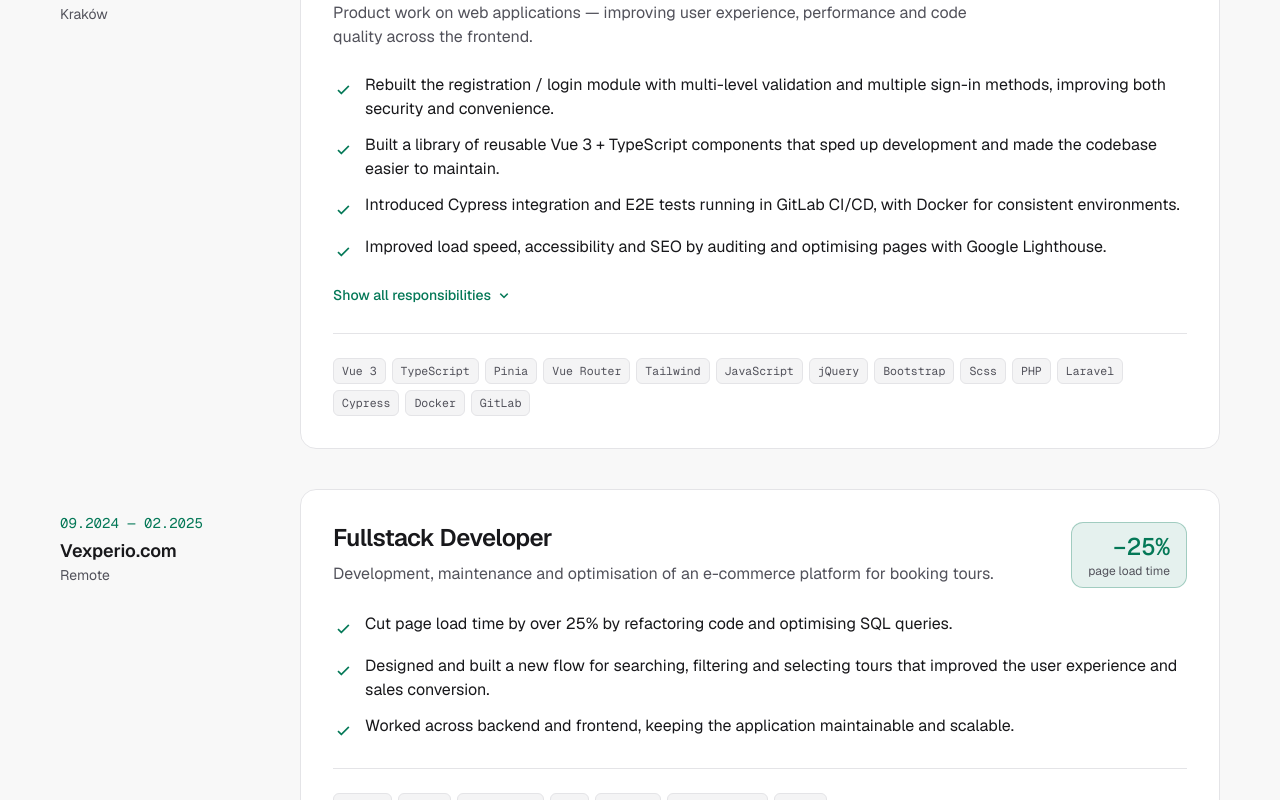
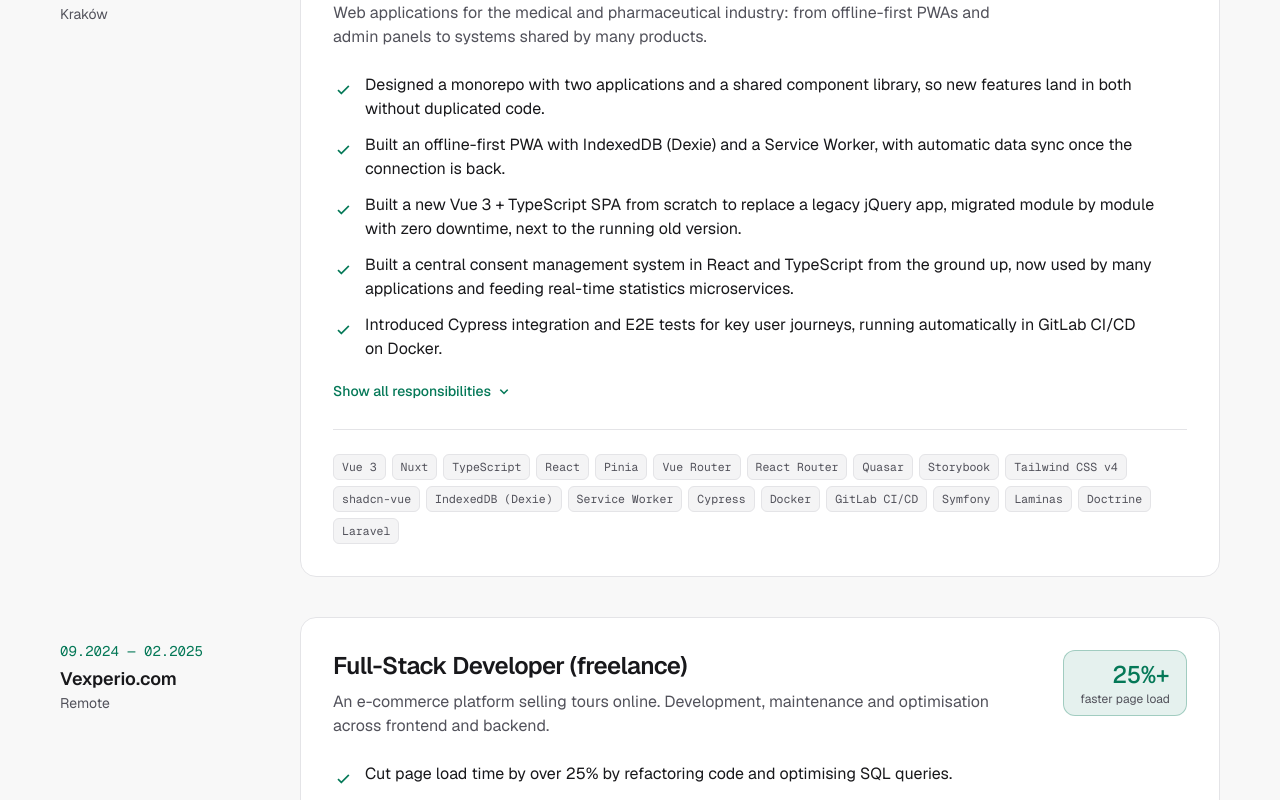
Before and after one commit to Kamil678/kamil-pigulak-portfolio, a Vue app: page / in a window 1280 px wide. Shown: the part 3240-4040 px from the top of the page. Built offline with nearby package versions, Linux system fonts and the light colour scheme; no server answers.

Commit message:
feat: update experience and project descriptions

```diff
--- a/src/data/education.js
+++ b/src/data/education.js
@@ -1,11 +1,11 @@
 export const EDUCATION = [
   {
     institution: { en: "Cracow University of Technology", pl: "Politechnika Krakowska" },
-    period: "2020 – 2024",
+    period: "2020 - 2024",
     degree: { en: "BEng, Automation and Robotics", pl: "Inżynier, Automatyka i Robotyka" },
     field: {
       en: "Programming & Human-Machine Interfaces",
-      pl: "Programowanie i interfejsy człowiek–maszyna",
+      pl: "Programowanie i interfejsy człowiek-maszyna",
     },
     description: {
       en: "Strong focus on programming fundamentals, algorithms and HMI development. Thesis: a responsive web application for monitoring and controlling automated processes.",
@@ -15,7 +15,7 @@ export const EDUCATION = [
 ];
 
 export const COURSES = [
-  { name: "Vue — The Complete Guide (incl. Router & Composition API)", issuer: "Udemy · Maximilian Schwarzmüller", year: "2022" },
+  { name: "Vue - The Complete Guide (incl. Router & Composition API)", issuer: "Udemy · Maximilian Schwarzmüller", year: "2022" },
   { name: "Understanding TypeScript", issuer: "Udemy · Maximilian Schwarzmüller", year: "2022" },
   { name: "Kurs FullStack Developer kompletny od Podstaw do Mastera 72h", issuer: "Udemy · Edutago, Kuba Wąsikowski", year: "2023" },
   { name: "The Ultimate MySQL Bootcamp", issuer: "Udemy", year: "2024" },
--- a/src/data/experiences.js
+++ b/src/data/experiences.js
@@ -6,72 +6,129 @@ export const EXPERIENCES = [
     start: "05.2022",
     end: null,
     description: {
-      en: "Product work on web applications — improving user experience, performance and code quality across the frontend.",
-      pl: "Praca produktowa nad aplikacjami webowymi — poprawa UX, wydajności i jakości kodu po stronie frontendu.",
+      en: "Web applications for the medical and pharmaceutical industry: from offline-first PWAs and admin panels to systems shared by many products.",
+      pl: "Aplikacje webowe dla branży medycznej i farmaceutycznej: od PWA działających offline i paneli administracyjnych po systemy współdzielone przez wiele produktów.",
     },
     highlights: [
       {
-        en: "Rebuilt the registration / login module with multi-level validation and multiple sign-in methods, improving both security and convenience.",
-        pl: "Przebudowałem moduł rejestracji i logowania: wielopoziomowa walidacja i różne metody logowania — więcej bezpieczeństwa i wygody dla użytkowników.",
+        en: "Designed a monorepo with two applications and a shared component library, so new features land in both without duplicated code.",
+        pl: "Zaprojektowałem monorepo z dwiema aplikacjami i wspólną biblioteką komponentów, dzięki czemu nowe funkcje trafiają do obu bez duplikowania kodu.",
       },
       {
-        en: "Built a library of reusable Vue 3 + TypeScript components that sped up development and made the codebase easier to maintain.",
-        pl: "Stworzyłem bibliotekę reużywalnych komponentów Vue 3 + TypeScript, która przyspieszyła development i ułatwiła utrzymanie kodu.",
+        en: "Built an offline-first PWA with IndexedDB (Dexie) and a Service Worker, with automatic data sync once the connection is back.",
+        pl: "Zbudowałem PWA w trybie offline-first na IndexedDB (Dexie) i Service Workerze, z automatyczną synchronizacją danych po odzyskaniu połączenia.",
       },
       {
-        en: "Introduced Cypress integration and E2E tests running in GitLab CI/CD, with Docker for consistent environments.",
-        pl: "Wprowadziłem testy integracyjne i E2E w Cypress, uruchamiane w GitLab CI/CD, z Dockerem dla spójnych środowisk.",
+        en: "Built a new Vue 3 + TypeScript SPA from scratch to replace a legacy jQuery app, migrated module by module with zero downtime, next to the running old version.",
+        pl: "Od zera zbudowałem nowy frontend SPA w Vue 3 + TypeScript w miejsce legacy aplikacji w jQuery. Migrację prowadziłem moduł po module, bez przestojów, obok działającej starej wersji.",
       },
       {
-        en: "Improved load speed, accessibility and SEO by auditing and optimising pages with Google Lighthouse.",
-        pl: "Poprawiłem szybkość ładowania, dostępność i SEO, optymalizując strony na podstawie audytów Google Lighthouse.",
+        en: "Built a central consent management system in React and TypeScript from the ground up, now used by many applications and feeding real-time statistics microservices.",
+        pl: "Od podstaw zbudowałem w React i TypeScript centralny system zarządzania zgodami, z którego korzysta wiele aplikacji, zasilający mikroserwisy statystyk w czasie rzeczywistym.",
+      },
+      {
+        en: "Introduced Cypress integration and E2E tests for key user journeys, running automatically in GitLab CI/CD on Docker.",
+        pl: "Wprowadziłem testy integracyjne i E2E w Cypress dla kluczowych ścieżek użytkownika, uruchamiane automatycznie w GitLab CI/CD w środowisku Docker.",
       },
     ],
     tasks: [
       {
-        en: "Developed a scalable consent management system with a REST API and a centralised database, integrated with microservices for real-time data analysis.",
-        pl: "Rozwijałem skalowalny system zarządzania zgodami z REST API i centralną bazą danych, zintegrowany z mikroserwisami do analizy danych w czasie rzeczywistym.",
+        en: "State management with Pinia, routing with authorization guards and validated CRUD forms in an admin panel.",
+        pl: "Zarządzanie stanem w Pinia, routing z guardami autoryzacji i formularze CRUD z walidacją w panelu administracyjnym.",
       },
       {
-        en: "Implemented a PWA with offline support using resource caching and Service Worker strategies.",
-        pl: "Wdrożyłem PWA z obsługą trybu offline (cache zasobów i strategie Service Workera).",
+        en: "A library of reusable components and composables built on the Quasar design system and documented in Storybook.",
+        pl: "Biblioteka reużywalnych komponentów i composables na bazie design systemu Quasar, udokumentowana w Storybooku.",
       },
       {
-        en: "Worked with the UX/UI team on a new responsive landing page that improved user experience and conversion.",
-        pl: "Współpracowałem z zespołem UX/UI przy nowym, responsywnym landing page'u, który poprawił UX i konwersję.",
+        en: "A token-based design system (Tailwind CSS v4, shadcn-vue) with its own component library.",
+        pl: "Design system oparty na tokenach (Tailwind CSS v4, shadcn-vue) i biblioteka komponentów.",
+      },
+      {
+        en: "A typed API layer and routing with role-based access control.",
+        pl: "Typowana warstwa API i routing z kontrolą dostępu zależną od roli użytkownika.",
+      },
+      {
+        en: "Rewrote key modules (dashboards for every user role, consents, contests) plus registration and login.",
+        pl: "Przepisałem kluczowe moduły (panele dla każdej roli, zgody, konkursy) oraz rejestrację i logowanie.",
+      },
+      {
+        en: "Fully responsive and accessible (WCAG) interfaces, true to the UX/UI designs.",
+        pl: "Interfejsy w pełni responsywne i dostępne (WCAG), zgodne z makietami UX/UI.",
+      },
+      {
+        en: "Faster first render thanks to lazy-loaded modules and asynchronous data fetching.",
+        pl: "Krótszy czas pierwszego renderowania dzięki lazy loadingowi modułów i asynchronicznemu pobieraniu danych.",
+      },
+      {
+        en: "A new landing page built with the UX/UI team and tuned with Lighthouse: faster loading, better SEO and higher conversion.",
+        pl: "Nowy landing page stworzony z zespołem UX/UI i zoptymalizowany pod Lighthouse: szybsze ładowanie, lepsze SEO i wyższa konwersja.",
+      },
+      {
+        en: "SPA architecture in React with modules, reusable hooks, state management and routing.",
+        pl: "Architektura SPA w React: moduły, reużywalne hooki, zarządzanie stanem i routing.",
+      },
+      {
+        en: "Co-designed REST API contracts with the backend team.",
+        pl: "Współprojektowanie kontraktów REST API z zespołem backendowym.",
+      },
+      {
+        en: "Active in code review and in requirements analysis with PMs, UX/UI and QA.",
+        pl: "Aktywny udział w code review oraz w analizie wymagań z PM, UX/UI i QA.",
       },
     ],
-    technologies: ["Vue 3", "TypeScript", "Pinia", "Vue Router", "Tailwind", "JavaScript", "jQuery", "Bootstrap", "Scss", "PHP", "Laravel", "Cypress", "Docker", "GitLab"],
+    technologies: [
+      "Vue 3",
+      "Nuxt",
+      "TypeScript",
+      "React",
+      "Pinia",
+      "Vue Router",
+      "React Router",
+      "Quasar",
+      "Storybook",
+      "Tailwind CSS v4",
+      "shadcn-vue",
+      "IndexedDB (Dexie)",
+      "Service Worker",
+      "Cypress",
+      "Docker",
+      "GitLab CI/CD",
+      "Symfony",
+      "Laminas",
+      "Doctrine",
+      "Laravel",
+    ],
   },
   {
     company: "Vexperio.com",
     location: { en: "Remote", pl: "Zdalnie" },
-    role: { en: "Fullstack Developer", pl: "Fullstack Developer" },
+    role: { en: "Full-Stack Developer (freelance)", pl: "Full-Stack Developer (freelance)" },
     start: "09.2024",
     end: "02.2025",
     description: {
-      en: "Development, maintenance and optimisation of an e-commerce platform for booking tours.",
-      pl: "Rozwój, utrzymanie i optymalizacja platformy e-commerce do rezerwacji wycieczek.",
+      en: "An e-commerce platform selling tours online. Development, maintenance and optimisation across frontend and backend.",
+      pl: "Platforma e-commerce ze sprzedażą wycieczek online. Rozwój, utrzymanie i optymalizacja, zarówno frontend, jak i backend.",
     },
     metric: {
-      value: "−25%",
-      label: { en: "page load time", pl: "czasu ładowania strony" },
+      value: "25%+",
+      label: { en: "faster page load", pl: "szybsze ładowanie strony" },
     },
     highlights: [
       {
         en: "Cut page load time by over 25% by refactoring code and optimising SQL queries.",
-        pl: "Skróciłem czas ładowania stron o ponad 25% dzięki refaktoryzacji kodu i optymalizacji zapytań SQL.",
+        pl: "Skróciłem czas ładowania strony o ponad 25% dzięki refaktoryzacji i optymalizacji zapytań SQL.",
       },
       {
-        en: "Designed and built a new flow for searching, filtering and selecting tours that improved the user experience and sales conversion.",
-        pl: "Zaprojektowałem i wdrożyłem nowy proces wyszukiwania, filtrowania i wyboru wycieczek, który poprawił UX i konwersję sprzedaży.",
+        en: "Built a new flow for searching, filtering and choosing tours, which improved the user experience and increased sales.",
+        pl: "Zbudowałem nowy proces wyszukiwania, filtrowania i wyboru wycieczek, który poprawił UX i zwiększył sprzedaż.",
       },
       {
-        en: "Worked across backend and frontend, keeping the application maintainable and scalable.",
-        pl: "Pracowałem zarówno nad backendem, jak i frontendem, dbając o jakość i skalowalność aplikacji.",
+        en: "Developed, maintained and optimised the whole platform, frontend and backend.",
+        pl: "Rozwijałem, utrzymywałem i optymalizowałem całą platformę, zarówno frontend, jak i backend.",
       },
     ],
     tasks: [],
-    technologies: ["Vue.js", "React", "JavaScript", "PHP", "Laravel", "Laravel Nova", "MySQL"],
+    technologies: ["React", "JavaScript", "Vue.js", "Nuxt", "PHP", "Laravel", "Laravel Nova", "MySQL", "Twig", "jQuery"],
   },
 ];
--- a/src/data/projects.js
+++ b/src/data/projects.js
@@ -1,9 +1,5 @@
-// Covers come in 800w and 1600w versions; URLs are written out statically so Vite only bundles these files.
 const cover = (small, large, width, height) => ({ src: small, srcset: `${small} 800w, ${large} 1600w`, width, height });
 
-// `type`: "client" (commercial work) or "personal" (side project).
-// `featured` projects get large cards at the top of the Work section.
-// Case study texts are drafts — verify facts before publishing.
 export const PROJECTS = [
   {
     slug: "movie-app",
@@ -19,20 +15,20 @@ export const PROJECTS = [
     link: "https://dazzling-valkyrie-c0fb6c.netlify.app/",
     linkGithub: "https://github.com/Kamil678/movie-app",
     techStack: ["Vue 3", "TypeScript", "Pinia", "Tailwind CSS", "Axios", "Vite"],
-    role: { en: "Solo project — design & development", pl: "Projekt solo — projekt i development" },
+    role: { en: "Solo project: design & development", pl: "Projekt solo: projekt i development" },
     outcome: {
       en: "A responsive movie browser built from scratch with a fully typed Vue 3 architecture.",
       pl: "Responsywna przeglądarka filmów zbudowana od zera na w pełni otypowanej architekturze Vue 3.",
     },
     caseStudy: {
       problem: {
-        en: "I wanted a project that mirrors how I work commercially: a Vue 3 + TypeScript app talking to a real external API, with state, routing and a responsive UI — not a tutorial clone.",
-        pl: "Chciałem projektu, który odzwierciedla to, jak pracuję komercyjnie: aplikacji Vue 3 + TypeScript komunikującej się z prawdziwym zewnętrznym API, ze stanem, routingiem i responsywnym UI — a nie kopii tutoriala.",
+        en: "I wanted a project that mirrors how I work commercially: a Vue 3 + TypeScript app talking to a real external API, with state, routing and a responsive UI, not a tutorial clone.",
+        pl: "Chciałem projektu, który odzwierciedla to, jak pracuję komercyjnie: aplikacji Vue 3 + TypeScript komunikującej się z prawdziwym zewnętrznym API, ze stanem, routingiem i responsywnym UI, a nie kopii tutoriala.",
       },
       approach: [
         {
           en: "A typed API layer built on a shared Axios instance, so components never deal with raw responses.",
-          pl: "Otypowana warstwa API oparta na wspólnej instancji Axios — komponenty nie operują na surowych odpowiedziach.",
+          pl: "Otypowana warstwa API oparta na wspólnej instancji Axios, dzięki czemu komponenty nie operują na surowych odpowiedziach.",
         },
         {
           en: "Pinia stores for shared state (search, lists, details), keeping views thin and easy to test.",
@@ -52,8 +48,8 @@ export const PROJECTS = [
         { en: "A codebase I use as a reference for structuring Vue 3 + TypeScript projects.", pl: "Kod, który traktuję jako wzorzec struktury projektów Vue 3 + TypeScript." },
       ],
       learnings: {
-        en: "Typing the API boundary first pays off quickly — most bugs surfaced at compile time instead of in the browser.",
-        pl: "Otypowanie granicy z API na samym początku szybko się zwraca — większość błędów wychodziła już przy kompilacji, a nie w przeglądarce.",
+        en: "Typing the API boundary first pays off quickly, because most bugs surfaced at compile time instead of in the browser.",
+        pl: "Otypowanie granicy z API na samym początku szybko się zwraca, bo większość błędów wychodziła już przy kompilacji, a nie w przeglądarce.",
       },
     },
   },
@@ -71,15 +67,15 @@ export const PROJECTS = [
     link: "https://fullstack-blog-udax.onrender.com/",
     linkGithub: "https://github.com/Kamil678/fullstack-blog",
     techStack: ["React", "Node.js", "Express.js", "MongoDB", "JWT Auth"],
-    role: { en: "Solo project — frontend & backend", pl: "Projekt solo — frontend i backend" },
+    role: { en: "Solo project: frontend & backend", pl: "Projekt solo: frontend i backend" },
     outcome: {
-      en: "A complete blogging platform — React frontend, Express REST API and MongoDB, with JWT authentication.",
-      pl: "Kompletna platforma blogowa — frontend w React, REST API w Express i MongoDB, z uwierzytelnianiem JWT.",
+      en: "A complete blogging platform: React frontend, Express REST API and MongoDB, with JWT authentication.",
+      pl: "Kompletna platforma blogowa: frontend w React, REST API w Express i MongoDB, z uwierzytelnianiem JWT.",
     },
     caseStudy: {
       problem: {
-        en: "Build an end-to-end product on my own: user accounts, protected content management and a public reading experience — and deploy it as one application.",
-        pl: "Samodzielnie zbudować produkt end-to-end: konta użytkowników, chronione zarządzanie treścią i publiczną część do czytania — i wdrożyć całość jako jedną aplikację.",
+        en: "Build an end-to-end product on my own: user accounts, protected content management and a public reading experience, and deploy it as one application.",
+        pl: "Samodzielnie zbudować produkt end-to-end: konta użytkowników, chronione zarządzanie treścią i publiczną część do czytania, a potem wdrożyć całość jako jedną aplikację.",
       },
       approach: [
         {
@@ -96,12 +92,12 @@ export const PROJECTS = [
         },
       ],
       results: [
-        { en: "Deployed on Render with the frontend and API running together.", pl: "Wdrożony na Render — frontend i API działają razem." },
+        { en: "Deployed on Render with the frontend and API running together.", pl: "Wdrożony na Render, frontend i API działają razem." },
         { en: "Shows I can own a feature from the database to the UI.", pl: "Pokazuje, że potrafię odpowiadać za funkcjonalność od bazy danych po UI." },
       ],
       learnings: {
-        en: "Designing the API contract before writing UI made the React side much simpler — and taught me to think about auth as a whole-system concern.",
-        pl: "Zaprojektowanie kontraktu API przed pisaniem UI mocno uprościło część w React — i nauczyło mnie myśleć o autoryzacji jako o sprawie całego systemu.",
+        en: "Designing the API contract before writing UI made the React side much simpler and taught me to think about auth as a whole-system concern.",
+        pl: "Zaprojektowanie kontraktu API przed pisaniem UI mocno uprościło część w React i nauczyło mnie myśleć o autoryzacji jako o sprawie całego systemu.",
       },
     },
   },
@@ -118,15 +114,18 @@ export const PROJECTS = [
     ),
     link: "https://weddingsinkrakow.com/",
     techStack: ["Vue", "Vue Router", "Vue-i18n", "JavaScript", "Vite", "Scss"],
-    role: { en: "Frontend developer", pl: "Frontend developer" },
+    role: {
+      en: "Freelance: website, domain, DNS & hosting",
+      pl: "Freelance: strona, domena, DNS i hosting",
+    },
     outcome: {
       en: "A multilingual wedding-planning platform connecting couples with trusted vendors in Kraków.",
       pl: "Wielojęzyczna platforma do planowania ślubu, łącząca pary z zaufanymi usługodawcami w Krakowie.",
     },
     caseStudy: {
       problem: {
-        en: "Couples — many of them from abroad — needed one place to discover the wedding services available in Kraków, in their own language.",
-        pl: "Pary — w dużej części z zagranicy — potrzebowały jednego miejsca, w którym w swoim języku poznają ofertę ślubną w Krakowie.",
+        en: "Couples, many of them from abroad, needed one place to discover the wedding services available in Kraków, in their own language.",
+        pl: "Pary, w dużej części z zagranicy, potrzebowały jednego miejsca, w którym w swoim języku poznają ofertę ślubną w Krakowie.",
       },
       approach: [
         {
@@ -135,7 +134,7 @@ export const PROJECTS = [
         },
         {
           en: "Full internationalisation with vue-i18n, so every page and piece of content is available in multiple languages.",
-          pl: "Pełna internacjonalizacja z vue-i18n — każda strona i treść jest dostępna w kilku językach.",
+          pl: "Pełna internacjonalizacja z vue-i18n, dzięki której każda strona i treść jest dostępna w kilku językach.",
         },
         {
           en: "A custom, responsive design implemented in SCSS to match the brand.",
@@ -144,6 +143,10 @@ export const PROJECTS = [
       ],
       results: [
         { en: "Live in production at weddingsinkrakow.com.", pl: "Działa produkcyjnie pod adresem weddingsinkrakow.com." },
+        {
+          en: "Delivered end to end, from the code to configuring the domain, DNS and hosting.",
+          pl: "Dowiezione od A do Z, od kodu po konfigurację domeny, DNS i hostingu.",
+        },
         { en: "Reaches international couples in their own language.", pl: "Trafia do par z zagranicy w ich własnym języku." },
       ],
       learnings: {
@@ -219,8 +222,8 @@ export const PROJECTS = [
     },
     caseStudy: {
       problem: {
-        en: "Practise the fundamentals without a framework: fetching data, rendering lists, search and filtering — all in plain JavaScript.",
-        pl: "Przećwiczyć podstawy bez frameworka: pobieranie danych, renderowanie list, wyszukiwanie i filtrowanie — wszystko w czystym JavaScripcie.",
+        en: "Practise the fundamentals without a framework: fetching data, rendering lists, search and filtering, all in plain JavaScript.",
+        pl: "Przećwiczyć podstawy bez frameworka: pobieranie danych, renderowanie list, wyszukiwanie i filtrowanie, wszystko w czystym JavaScripcie.",
       },
       approach: [
         {
@@ -229,7 +232,7 @@ export const PROJECTS = [
         },
         {
           en: "Search and filtering implemented on the client for instant feedback.",
-          pl: "Wyszukiwanie i filtrowanie po stronie klienta — wyniki pojawiają się natychmiast.",
+          pl: "Wyszukiwanie i filtrowanie po stronie klienta, więc wyniki pojawiają się natychmiast.",
         },
         {
           en: "Responsive layout in modern CSS, without a UI library.",
@@ -240,8 +243,8 @@ export const PROJECTS = [
         { en: "Hosted on GitHub Pages.", pl: "Hostowana na GitHub Pages." },
       ],
       learnings: {
-        en: "Building without a framework made it much clearer what Vue and React actually do for me — and when they're worth it.",
-        pl: "Praca bez frameworka pokazała mi, co tak naprawdę robią za mnie Vue i React — i kiedy warto po nie sięgać.",
+        en: "Building without a framework made it much clearer what Vue and React actually do for me and when they're worth it.",
+        pl: "Praca bez frameworka pokazała mi, co tak naprawdę robią za mnie Vue i React oraz kiedy warto po nie sięgać.",
       },
     },
   },
```
